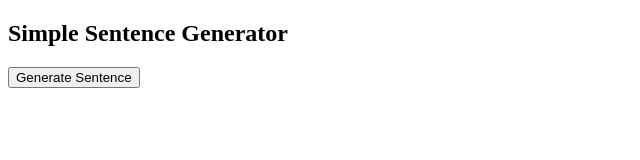
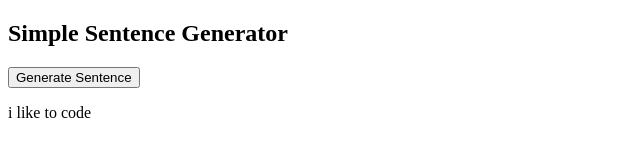
Before and after one commit to tga55a/ArrayandLoops, a plain HTML site: page index.html in a window 1280 px wide. Both pictures are taken after a click on the button "Generate Sentence". Shown: the full height of the page, 0-640 px from the left. Drawn offline with Linux system fonts and the light colour scheme.

Commit message:
Update index.html

```diff
--- a/index.html
+++ b/index.html
@@ -4,11 +4,27 @@
     <meta charset="UTF-8">
     <meta name="viewport" content="width=device-width, initial-scale=1.0">
     <title>Document</title>
-    <script src="index.js"></script>
 </head>
 <body>
     <h2>Simple Sentence Generator</h2>
     <input type="button" id="generateBtn" value="Generate Sentence">
     <p id="output"></p>
-    </body>
+
+        <script>
+        let words = ["i", "like", "to", "code"]
+const button = document.getElementById("generateBtn")
+
+function generateSentence() {
+    let sentence = ""
+    const element = document.getElementById("output")
+
+    for(let word of words) {
+        sentence = sentence + " " + word
+    }
+
+    element.innerHTML = sentence
+}
+button.addEventListener("click", generateSentence)
+    </script>
+</body>
 </html>
```
